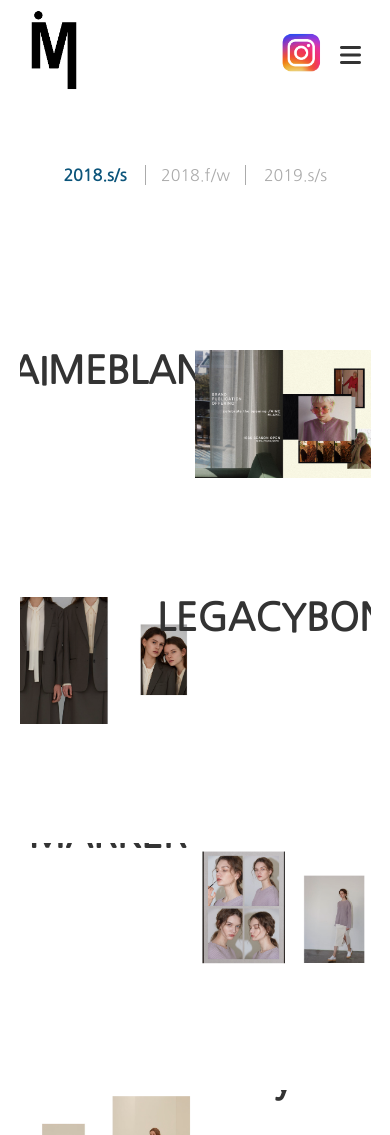
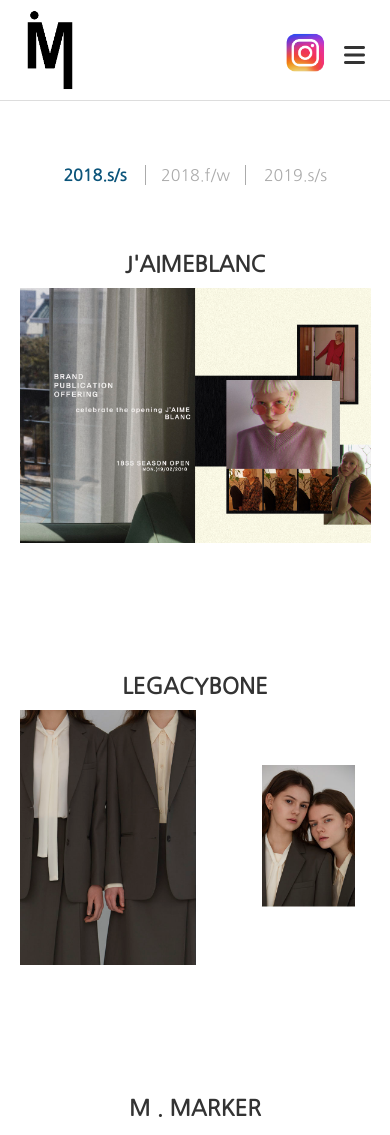
Before and after one commit to hbpark2/Mutaccato, a plain HTML site: page sub_3_1.html in a window 390 px wide. Shown: the top 1135 px of the page. Drawn offline with nearby package versions, Linux system fonts and the light colour scheme.

Commit message:
mobile complete

```diff
--- a/css/common.css
+++ b/css/common.css
@@ -30,6 +30,21 @@ body {
     font-family: 'Nanum Gothic', sans-serif;
     font-size: 16px;
     color: #333;
+}
+
+body::-webkit-scrollbar {
+    width: 10px;
+}
+
+
+body::-webkit-scrollbar-thumb {
+    background-color: #D9CBBA;
+    height: 20px;
+}
+
+
+body::-webkit-scrollbar-track {
+    background-color: #fafafa;
 }
 
 .font_box {
@@ -102,7 +117,7 @@ h1 img {
 .go_insta {
     position: absolute;
     top: 45px;
-    right: 250px;
+    right: 2%;
     display: block;
     width: 40px;
     height: 40px;
@@ -124,7 +139,8 @@ nav .menu_btn {
 
 .depth_1 {
     float: left;
-    width: 180px;
+    /* width: 180px; */
+    width: 13%;
 }
 
 .depth_1 a {
@@ -304,8 +320,12 @@ footer {
 /* 일반 pc */
 @media screen and (max-width:1280px) {
     .go_insta {
-        top: 33px;
-        right: 65px;
+        top: 50px;
+        right: -10px;
+    }
+
+    .go_insta img {
+        width: 80%;
     }
 
     #gnb .depth_1 {
@@ -325,11 +345,22 @@ footer {
     }
 }
 
-/* 일반 pc */
+/* 모바일 ~ 태블릿 pc */
 @media screen and (max-width:1024px) {
+    .go_insta {
+        top: 33px;
+        right: 65px;
+    }
+
+    .go_insta img {
+        width: 100%;
+    }
+
     header {
+        width: 100%;
         height: 100px;
         overflow: visible;
+        margin-left: 0;
     }
 
     h1 img {
--- a/css/main.css
+++ b/css/main.css
@@ -167,6 +167,11 @@
     display: block;
 }
 
+.c_pic {
+    display: flex;
+    align-items: center;
+}
+
 .c_pic img {
     width: 100%;
 }
--- a/css/sub_3.css
+++ b/css/sub_3.css
@@ -198,6 +198,9 @@ li.b_thum_box>a>i.fas {
 
 }
 
+.on_m {
+    display: none;
+}
 
 
 
@@ -207,13 +210,45 @@ li.b_thum_box>a>i.fas {
 
 
 @media screen and (max-width: 1024px) {
-    ul.thum_wrap {
-        width: 98%;
+    ul.tab {
+        padding-bottom: 25px;
+    }
+    ul.b_thum_wrap {
+        margin: 30px auto 100px;
+        overflow: hidden;
+        display: block;
+        flex-direction: column;
+        justify-content: center;
     }
 
-    li.thum_box {
-        width: 47%;
-        height: 300px;
-        margin: 5% 1.5%;
+    ul.b_thum_wrap>.thum_txt {
+        width: 100%;
+        position: static;
+        text-align: center;
+        font-size: 22px;
+        font-weight: 600;
     }
+
+    ul.b_thum_wrap>.thum_txt>span {
+        display: block;
+        width: 100%;
+        position: static;
+        font-size: 22px;
+        font-weight: 600;
+        padding: 10px 0;
+        transform: translate(0, 0);
+    }
+
+    ul.b_thum_wrap>li {
+        width: 100%;
+    }
+
+    .on_m {
+        display: block;
+    }
+
+    .on_p {
+        display: none;
+    }
+
 }
--- a/css/sub_5.css
+++ b/css/sub_5.css
@@ -174,7 +174,13 @@ li.b_thum_box>a>i.fas {
 }
 
 
+ul.b_thum_wrap>.thum_txt>span {
+    font-weight: 500;
+}
 
+ul.b_thum_wrap>.thum_txt>span>span {
+    font-weight: 600;
+}
 
 
 
@@ -182,13 +188,23 @@ li.b_thum_box>a>i.fas {
 
 
 @media screen and (max-width: 1024px) {
-    ul.thum_wrap {
-        width: 98%;
+    ul.b_thum_wrap {
+        margin: 50px auto;
+        overflow: hidden;
+        display: flex;
+        justify-content: center;
     }
 
-    li.thum_box {
-        width: 47%;
-        height: 300px;
-        margin: 5% 1.5%;
+    ul.b_thum_wrap>.thum_txt>span {
+        font-size: 16px;
     }
 }
+
+@media screen and (max-width: 640px) {
+
+    ul.b_thum_wrap>.thum_txt>span {
+        font-size: 12px;
+    }
+
+
+}
--- a/css/sub_6.css
+++ b/css/sub_6.css
@@ -193,13 +193,10 @@ li.b_thum_box>a>i.fas {
 
 
 @media screen and (max-width: 1024px) {
-    ul.thum_wrap {
-        width: 98%;
-    }
 
-    li.thum_box {
-        width: 47%;
-        height: 300px;
-        margin: 5% 1.5%;
+    li.b_thum_box {
+        float: none;
+        width: auto;
+        margin: 20px auto;
     }
 }
--- a/sub_3_1.html
+++ b/sub_3_1.html
@@ -121,8 +121,8 @@
                 <li><a href="sub_3_3.html">2019.s/s</a></li>
             </ul>
             <ul class="b_thum_wrap">
-
-                <li class="thum_txt"><span>J'AIMEBLANC</span></li>
+                <li class="thum_txt on_m"><span>J'AIMEBLANC</span></li>
+                <li class="thum_txt on_p"><span>J'AIMEBLANC</span></li>
                 <li class="b_thum_box item on" data-src="img/lookbook/1_2018sslookbook/jaimeblanc/l_1.jpg">
                     <img src="img/lookbook/1_2018sslookbook/jaimeblanc/l_2.jpg" alt="">
                     <a href="#"><i class="fas fa-search"></i></a>
@@ -177,7 +177,7 @@
                 </li>
             </ul>
             <ul class="b_thum_wrap">
-
+                <li class="thum_txt on_m"><span>LEGACYBONE</span></li>
                 <li class="b_thum_box item on" data-src="img/lookbook/1_2018sslookbook/legacybone/l_1.jpg">
                     <img src="img/lookbook/1_2018sslookbook/legacybone/l_2.jpg" alt="">
                     <a href="#"><i class="fas fa-search"></i></a>
@@ -242,12 +242,12 @@
                     <img src="img/lookbook/1_2018sslookbook/legacybone/l_16.jpg" alt="">
                     <a href="#"><i class="fas fa-search"></i></a>
                 </li>
-                <li class="thum_txt"><span>LEGACYBONE</span></li>
+                <li class="thum_txt on_p"><span>LEGACYBONE</span></li>
 
             </ul>
             <ul class="b_thum_wrap">
-
-                <li class="thum_txt"><span>M . MARKER</span></li>
+                <li class="thum_txt on_m"><span>M . MARKER</span></li>
+                <li class="thum_txt on_p"><span>M . MARKER</span></li>
                 <li class="b_thum_box item on" data-src="img/lookbook/1_2018sslookbook/mmarker/l_1.jpg">
                     <img src="img/lookbook/1_2018sslookbook/mmarker/l_2.jpg" alt="">
                     <a href="#"><i class="fas fa-search"></i></a>
@@ -307,6 +307,7 @@
 
             </ul>
             <ul class="b_thum_wrap">
+                <li class="thum_txt on_m"><span>view y</span></li>
 
                 <li class="b_thum_box item on" data-src="img/lookbook/1_2018sslookbook/viewy/l_1.jpg">
                     <img src="img/lookbook/1_2018sslookbook/viewy/l_2.jpg" alt="">
@@ -372,7 +373,7 @@
                     <img src="img/lookbook/1_2018sslookbook/viewy/l_16.jpg" alt="">
                     <a href="#"><i class="fas fa-search"></i></a>
                 </li>
-                <li class="thum_txt"><span>view y</span></li>
+                <li class="thum_txt on_p"><span>view y</span></li>
 
             </ul>
         </article>
```
Also changed, not shown: css/sub_1.css (+50 -1 lines), css/sub_2.css (+21 -2 lines), css/sub_4.css (+18 -3 lines), index.html (+1 -1 lines), js/sub.js (+6 -7 lines), sub_3_2.html (+8 -4 lines), sub_3_3.html (+8 -5 lines), sub_5.html (+3 -3 lines), img/about_1.jpg, img/about_1_mobile.jpg (added), img/about_2_mobile.jpg (added).
